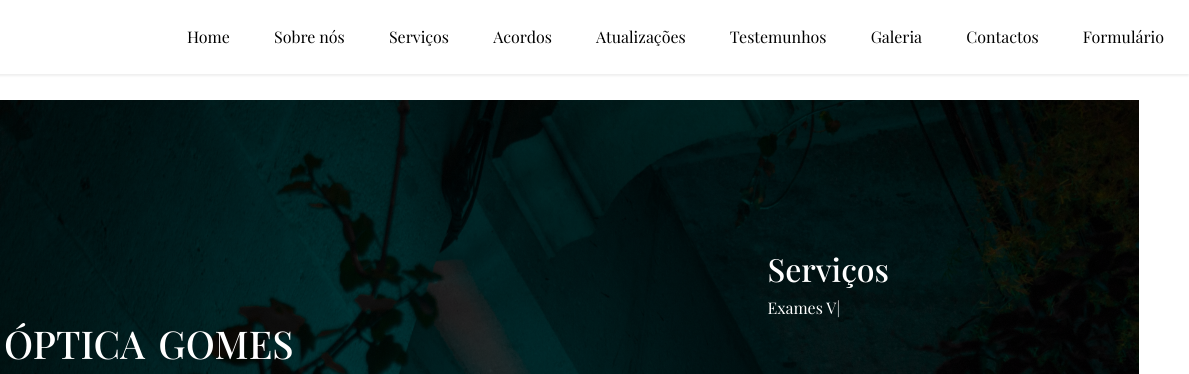
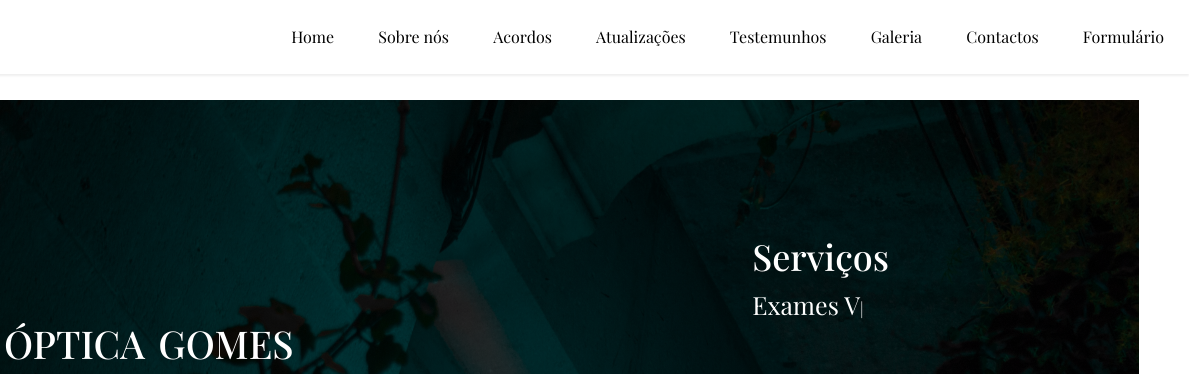
Before and after one commit to MrBowmanXD/optica_gomes, a plain HTML site: page index.html in a window 1280 px wide. Shown: the top 374 px of the page, 91-1280 px from the left. Drawn offline with nearby package versions, Linux system fonts and the light colour scheme; a web font is replaced by a local one.

Commit message:
website 1.0.0

```diff
--- a/Resources/css/style.css
+++ b/Resources/css/style.css
@@ -136,11 +136,15 @@ header {
   color: white;
   float: right;
   margin-right: 250px;
-  margin-top: 150px;
+  margin-top: 135px;
   font-family: "Playfair Display", serif;
 }
 
-.alternative__main__page p {
+.alternative__main__page h2 {
+  font-size: 36px;
+}
+
+#typed {
   font-size: 25px;
 }
 
--- a/index.html
+++ b/index.html
@@ -35,7 +35,7 @@
           <li class="nav__bar--item">
             <a href="./Resources/html/sobrenos.html" class="nav__bar--link">Sobre nós</a>
           </li>
-          <li class="nav__bar--item">
+          <!-- <li class="nav__bar--item">
               <div class="dropdown">
                   <button class="dropbtn">Serviços</button>
                 <div class="dropdown-content">
@@ -47,7 +47,7 @@
                   <a href="#">Gabinete técnico</a>
                 </div>
               </div>
-          </li>
+          </li> -->
           <li class="nav__bar--item">
             <a href="#Acordos" class="nav__bar--link">Acordos</a>
           </li>
@@ -150,7 +150,7 @@
         <div class="col margin__bottom--large">
           <!-- <i class="ion-ios-book-outline center icon-default"></i> -->
           <div class="Atualizacoes__img__container">
-            <img src="./Resources/material/Associado_ANO.jpg" alt="Associado Ano" class="Atualizacoes__img">
+            <img src="./Resources/material/seguro.jpg" alt="Associado Ano" class="Atualizacoes__img">
           </div>
           <div class="paragragh__container paragragh__container--normas">
             <p>
@@ -297,7 +297,6 @@
     </div>
     <div class="row margin__bottom--large margin__top--large">
         <div class="col contactos__info">
-          <p><b>Contacto, morada e email:</b></p>
           <p>Contacto telefónico: 214751180 ou 914257337</p>
           <p>Morada: Rua de Gôa, Nº16 A Damaia 2720-261 Amadora</p>
           <p>Email: geral@opticagomes.com</p>
```
Also changed, not shown: Resources/material/seguro.jpg (renamed from Resources/material/73271152_3716656505018143_7115855108803889285_n.jpg).
